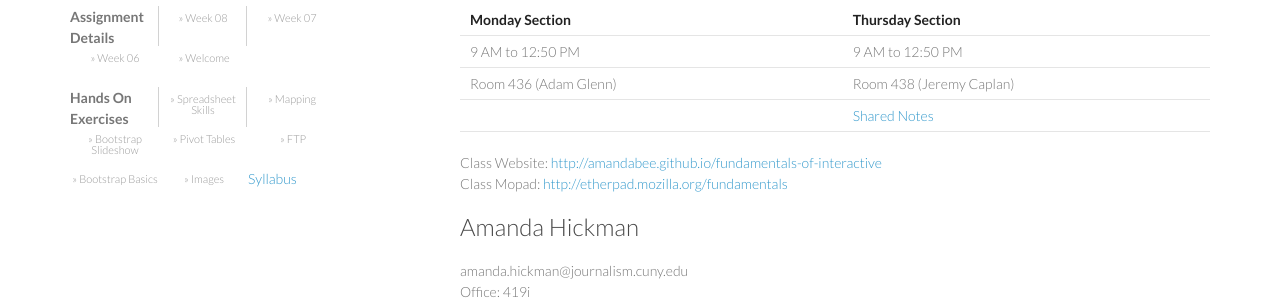
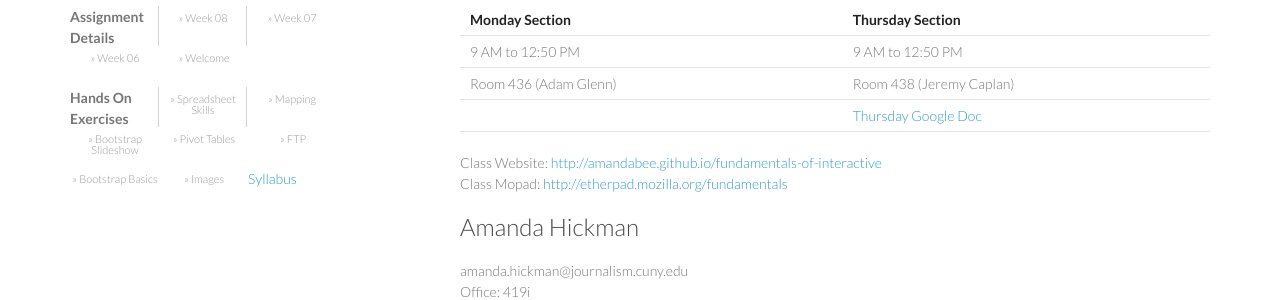
Before and after one commit to amandabee/fundamentals-of-interactive, a Jekyll site: the page built from index.md, in a window 1280 px wide and 900 px high. Shown: the part 167-467 px from the top of the window. Built offline with Jekyll 4.4.1, drawn with Linux system fonts in a browser that asks for light colours; nearby versions of some CDN libraries.

Commit message:
Update index.md

```diff
--- a/index.md
+++ b/index.md
@@ -11,7 +11,7 @@ categories : [syllabus]
  |-----------------------|---|---------------------
  | 9 AM to 12:50 PM      |   | 9 AM to 12:50 PM
  | Room 436 (Adam Glenn) |   | Room 438 (Jeremy Caplan)
- |                       |   | [Shared Notes](https://docs.google.com/document/d/1Ogoe9zm2Uhj2Gzx64rnoSXAyNTi1wbviGHDniCR06-A/edit?usp=sharing)
+ |                       |   | [Thursday Google Doc](https://docs.google.com/document/d/1Ogoe9zm2Uhj2Gzx64rnoSXAyNTi1wbviGHDniCR06-A/edit?usp=sharing)
 
 Class Website: <http://amandabee.github.io/fundamentals-of-interactive>
 Class Mopad: <http://etherpad.mozilla.org/fundamentals>
```
